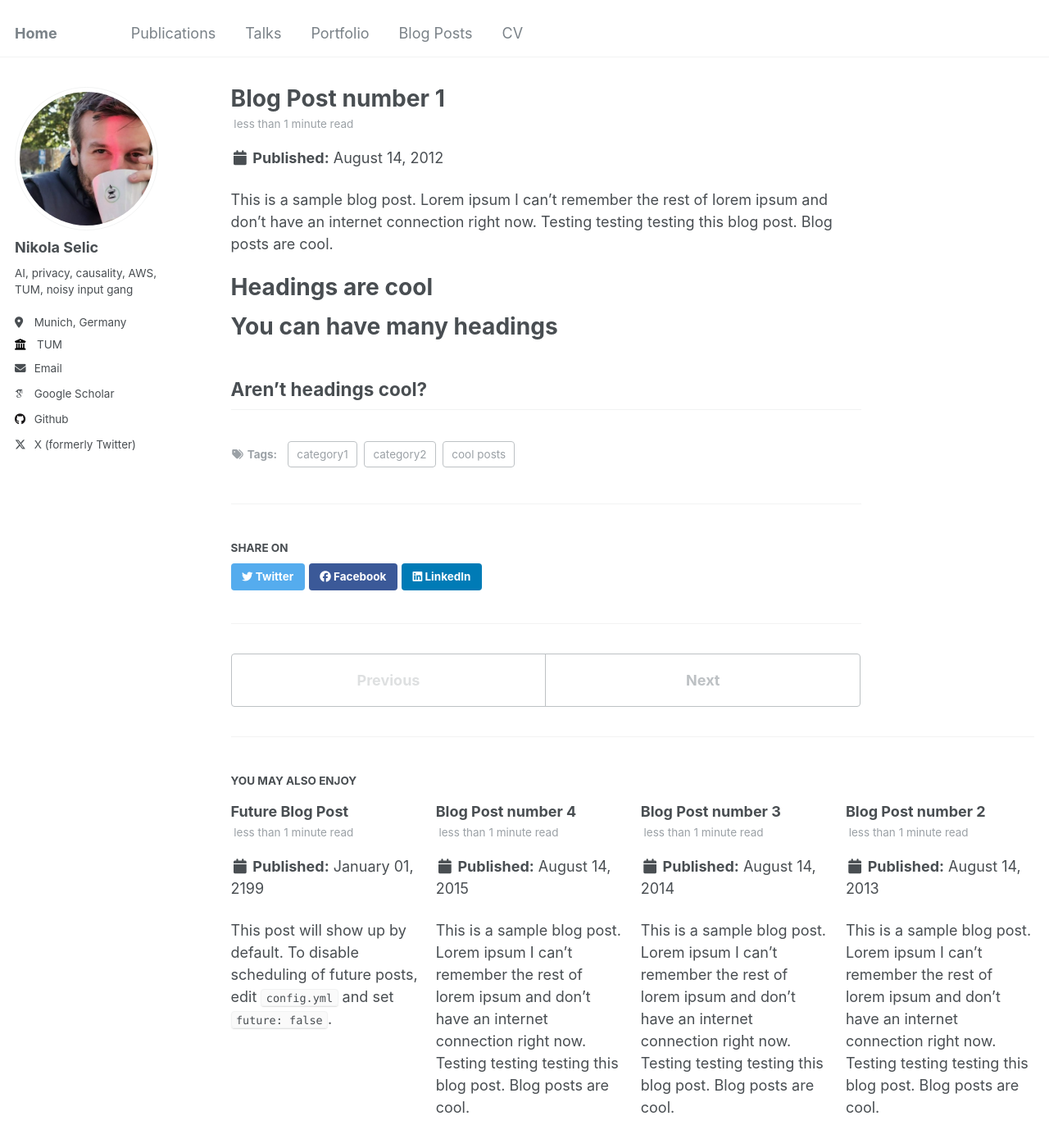
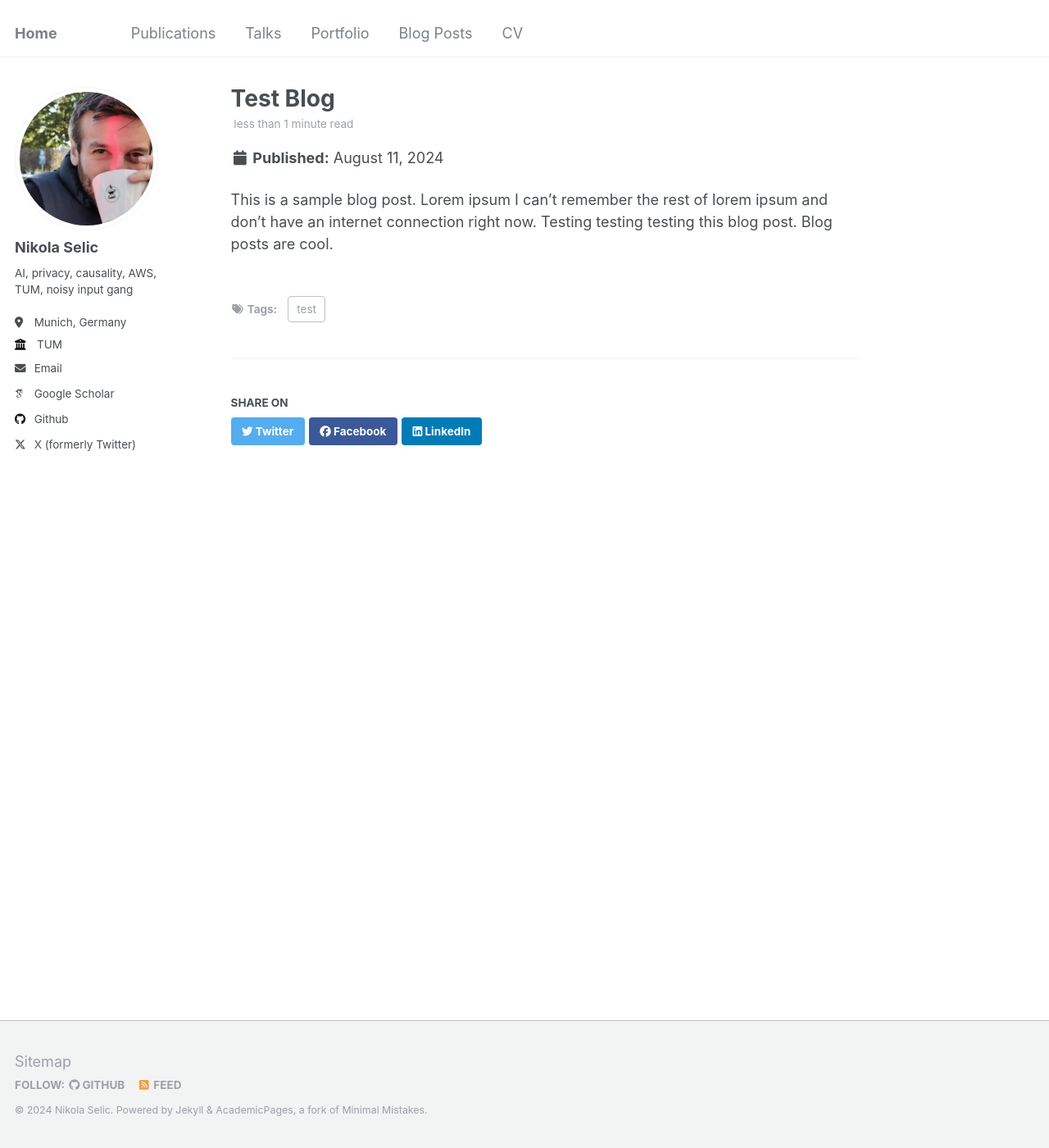
Before and after one commit to Selich/selich.github.io, a Jekyll site: the page built from _posts/2012-08-14-blog-post-1.md, in a window 1280 px wide and 1400 px high. Shown: the whole window at 82% size. Built offline with Jekyll 4.4.1, drawn with Linux system fonts in a browser that asks for light colours; some web fonts are replaced.

Commit message:
edit blog

```diff
--- a/_posts/2012-08-14-blog-post-1.md
+++ b/_posts/2012-08-14-blog-post-1.md
@@ -1,20 +1,9 @@
 ---
-title: 'Blog Post number 1'
-date: 2012-08-14
-permalink: /posts/2012/08/blog-post-1/
+title: 'Test Blog'
+date: 2024-08-11
+permalink: /posts/2024/08/blog-post-1/
 tags:
-  - cool posts
-  - category1
-  - category2
+  - test
 ---
 
 This is a sample blog post. Lorem ipsum I can't remember the rest of lorem ipsum and don't have an internet connection right now. Testing testing testing this blog post. Blog posts are cool.
-
-Headings are cool
-======
-
-You can have many headings
-======
-
-Aren't headings cool?
-------
--- a/_posts/2013-08-14-blog-post-2.md
+++ /dev/null
@@ -1,20 +0,0 @@
----
-title: 'Blog Post number 2'
-date: 2013-08-14
-permalink: /posts/2013/08/blog-post-2/
-tags:
-  - cool posts
-  - category1
-  - category2
----
-
-This is a sample blog post. Lorem ipsum I can't remember the rest of lorem ipsum and don't have an internet connection right now. Testing testing testing this blog post. Blog posts are cool.
-
-Headings are cool
-======
-
-You can have many headings
-======
-
-Aren't headings cool?
-------
--- a/_posts/2014-08-14-blog-post-3.md
+++ /dev/null
@@ -1,20 +0,0 @@
----
-title: 'Blog Post number 3'
-date: 2014-08-14
-permalink: /posts/2014/08/blog-post-3/
-tags:
-  - cool posts
-  - category1
-  - category2
----
-
-This is a sample blog post. Lorem ipsum I can't remember the rest of lorem ipsum and don't have an internet connection right now. Testing testing testing this blog post. Blog posts are cool.
-
-Headings are cool
-======
-
-You can have many headings
-======
-
-Aren't headings cool?
-------
--- a/_posts/2199-01-01-future-post.md
+++ /dev/null
@@ -1,11 +0,0 @@
----
-title: 'Future Blog Post'
-date: 2199-01-01
-permalink: /posts/2012/08/blog-post-4/
-tags:
-  - cool posts
-  - category1
-  - category2
----
-
-This post will show up by default. To disable scheduling of future posts, edit `config.yml` and set `future: false`.
```
Also changed, not shown: _pages/about.md (+1 -1 lines), _posts/2015-08-14-blog-post-4.md (deleted, +0 -20 lines).
